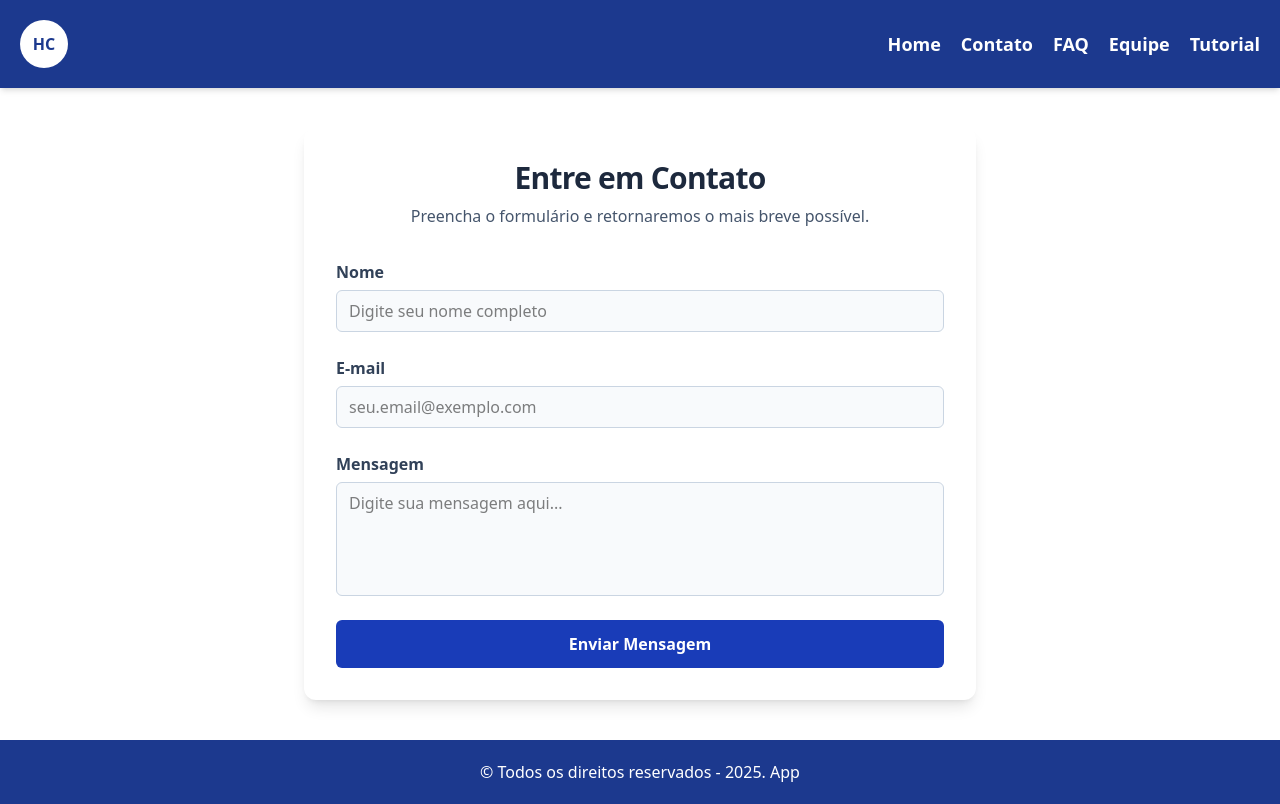
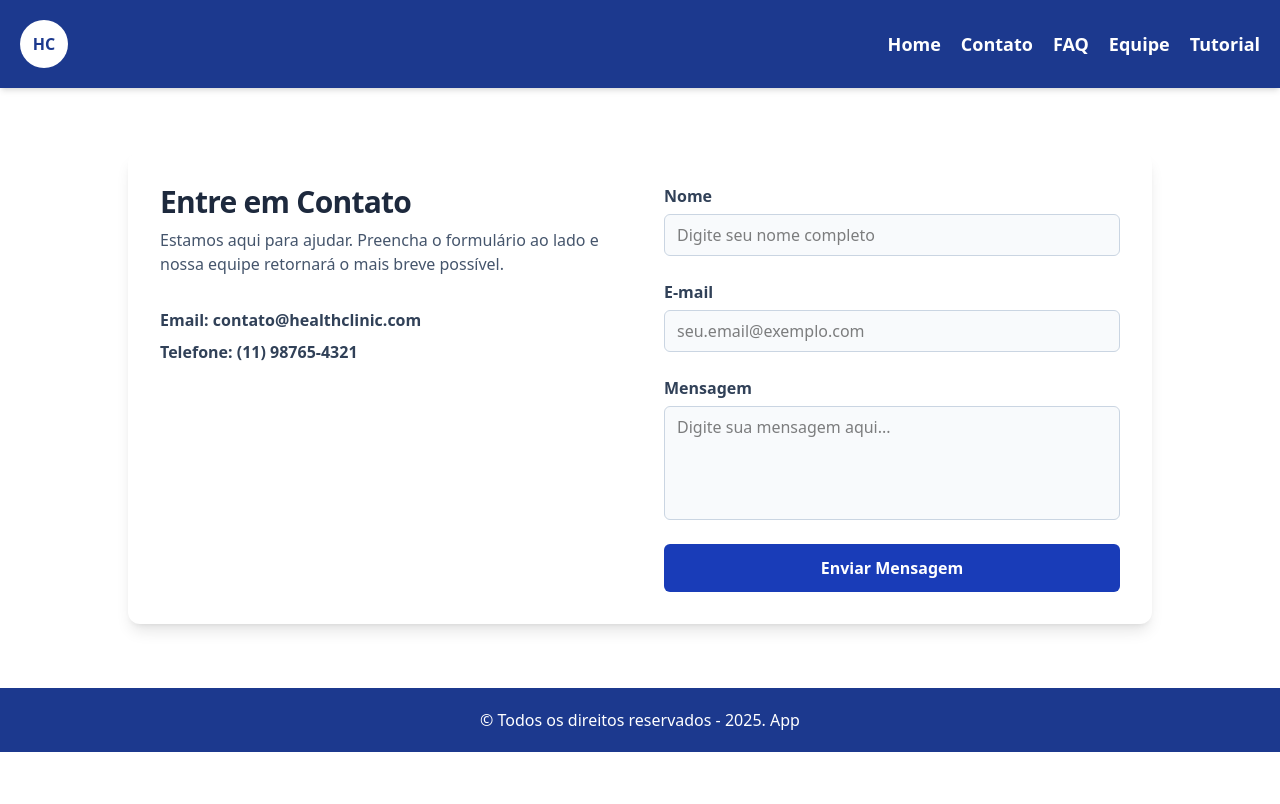
Before and after one commit to Challenge-Hospital-das-Clinicas/front-2semestre, a React (Vite) app in the folder challenge-front/: page /contato in a window 1280 px wide. Built offline with nearby package versions, Linux system fonts and the light colour scheme.

Commit message:
ajustando detalhes finais

```diff
--- a/challenge-front/src/componentes/Cabecalho/cabecalho.tsx
+++ b/challenge-front/src/componentes/Cabecalho/cabecalho.tsx
@@ -1,3 +1,4 @@
+
 import Menu from "../Menu/menu";
 
 export default function Cabecalho() {
--- a/challenge-front/src/rotas/Contato/index.tsx
+++ b/challenge-front/src/rotas/Contato/index.tsx
@@ -1,6 +1,5 @@
 import { useForm } from 'react-hook-form';
 
-// Definindo um tipo para os dados do nosso formulário
 type ContatoFormData = {
   nome: string;
   email: string;
@@ -8,32 +7,39 @@ type ContatoFormData = {
 };
 
 export default function Contato() {
-  // Instanciando o hook e pegando as funções que precisamos
   const { register, handleSubmit, formState: { errors } } = useForm<ContatoFormData>();
 
-  // Esta função será chamada apenas se o formulário for válido
   const onSubmit = (data: ContatoFormData) => {
     console.log("Formulário de contato válido!", data);
     alert(`Obrigado pelo contato, ${data.nome}!`);
-
   };
 
   return (
-    <div className="py-10 px-4">
-      <div className="mx-auto max-w-2xl bg-white rounded-xl shadow-lg p-8">
-        <div className="text-center mb-8">
-          <h1 className="text-3xl font-bold text-slate-800 tracking-tight">
+    <div className="py-10 sm:py-16 px-4">
+      {/* Alterado para max-w-5xl para acomodar as duas colunas */}
+      <div className="mx-auto max-w-5xl bg-white rounded-xl shadow-lg p-6 sm:p-8">
+
+        {/* Container Grid que ativa o layout de 2 colunas em telas médias (md) ou maiores */}
+        <div className="md:grid md:grid-cols-2 md:gap-12">
+
+          {/* --- Coluna da Esquerda: Texto de Apresentação --- */}
+          <div className="text-center md:text-left mb-8 md:mb-0">
+            <h1 className="text-2xl sm:text-3xl font-bold text-slate-800 tracking-tight">
               Entre em Contato
             </h1>
             <p className="mt-2 text-slate-600">
-            Preencha o formulário e retornaremos o mais breve possível.
+              Estamos aqui para ajudar. Preencha o formulário ao lado e nossa equipe retornará o mais breve possível.
             </p>
+            {/* Você pode adicionar mais informações de contato aqui, como telefone, endereço, etc. */}
+            <div className="mt-8 text-left hidden md:block">
+                <p className="text-slate-700 font-semibold"><strong>Email:</strong> contato@healthclinic.com</p>
+                <p className="text-slate-700 font-semibold mt-2"><strong>Telefone:</strong> (11) 98765-4321</p>
+            </div>
           </div>
 
-
+          {/* --- Coluna da Direita: Formulário --- */}
+          <div>
             <form onSubmit={handleSubmit(onSubmit)} noValidate className="flex flex-col gap-6">
-
-
               <div className="flex flex-col gap-1.5">
                 <label htmlFor="nome" className="font-semibold text-slate-700">Nome</label>
                 <input
@@ -41,16 +47,13 @@ export default function Contato() {
                   id="nome"
                   placeholder="Digite seu nome completo"
                   className="w-full px-3 py-2 bg-slate-50 border border-slate-300 rounded-md focus:outline-none focus:ring-2 focus:ring-blue-500"
-
                   {...register("nome", {
                     required: "O nome é obrigatório",
                     minLength: { value: 2, message: "O nome deve ter no mínimo 2 caracteres" }
                   })}
                 />
-
                 {errors.nome && <small className="text-red-500">{errors.nome.message}</small>}
               </div>
-
 
               <div className="flex flex-col gap-1.5">
                 <label htmlFor="email" className="font-semibold text-slate-700">E-mail</label>
@@ -66,7 +69,6 @@ export default function Contato() {
                 />
                 {errors.email && <small className="text-red-500">{errors.email.message}</small>}
               </div>
-
 
               <div className="flex flex-col gap-1.5">
                 <label htmlFor="mensagem" className="font-semibold text-slate-700">Mensagem</label>
@@ -89,5 +91,7 @@ export default function Contato() {
             </form>
           </div>
         </div>
+      </div>
+    </div>
   );
 }
```
Also changed, not shown: 2 other files (tests, documents, lock files or other folders). Lines whose indentation alone changed are shown as unchanged.
